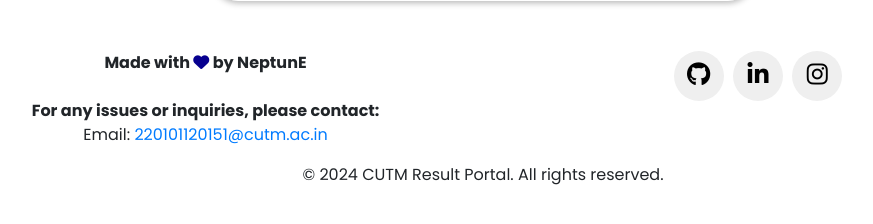
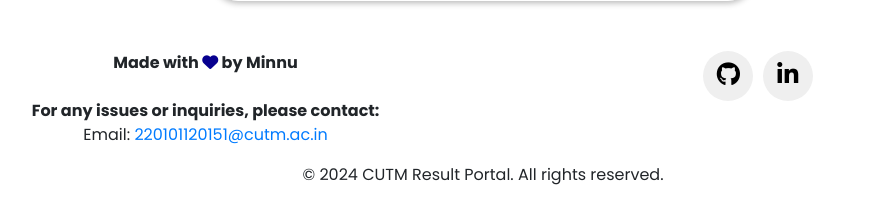
Before and after one commit to minnukota381/CUTM-Result-Portal, a Flask app: page / in a window 1280 px wide. Shown: the part 495-719 px from the top of the page, without its empty margins (157-1030 px from the left). Run offline with Flask 3, Linux system fonts and the light colour scheme; data that the repository does not hold is empty; parts of the project's set-up code (start-up, migrations or seed data) failed here and were passed over; some libraries are stand-ins or nearby versions.

Commit message:
fix: update footer credits and comment out Instagram link in templates

```diff
--- a/templates/display.html
+++ b/templates/display.html
@@ -147,7 +147,7 @@
         <div class="container">
             <div class="row">
                 <div class="col-md-6">
-                    <strong>Made with <i class="fas fa-heart"></i> by NeptunE</strong><br/><br/>
+                    <strong>Made with <i class="fas fa-heart"></i> by Minnu</strong><br/><br/>
                     <strong>For any issues or inquiries, please contact:</strong><br/>
                     <p>Email: <a href="mailto:220101120151@cutm.ac.in">220101120151@cutm.ac.in</a></p>
                 </div>
@@ -162,11 +162,11 @@
                             <i class="fab fa-linkedin-in"></i>
                         </button>
                     </a>
-                    <a href="http://www.instagram.com/minnukota381" target="_blank">
+                    <!-- <a href="http://www.instagram.com/minnukota381" target="_blank">
                         <button class="instagram">
                             <i class="fab fa-instagram"></i>
                         </button>
-                    </a>
+                    </a> -->
                 </div>
             </div>
             <p>&copy; 2024 CUTM Result Portal. All rights reserved.</p>
--- a/templates/index.html
+++ b/templates/index.html
@@ -154,7 +154,7 @@
         <div class="container">
             <div class="row">
                 <div class="col-md-6">
-                    <strong>Made with <i class="fas fa-heart"></i> by NeptunE</strong><br/><br/>
+                    <strong>Made with <i class="fas fa-heart"></i> by Minnu</strong><br/><br/>
                     <strong>For any issues or inquiries, please contact:</strong><br/>
                     <p>Email: <a href="mailto:220101120151@cutm.ac.in">220101120151@cutm.ac.in</a></p>
                 </div>
@@ -169,11 +169,11 @@
                             <i class="fab fa-linkedin-in"></i>
                         </button>
                     </a>
-                    <a href="http://www.instagram.com/minnukota381" target="_blank">
+                    <!-- <a href="http://www.instagram.com/minnukota381" target="_blank">
                         <button class="instagram">
                             <i class="fab fa-instagram"></i>
                         </button>
-                    </a>
+                    </a> -->
                 </div>
             </div>
             <p>&copy; 2024 CUTM Result Portal. All rights reserved.</p>
```
